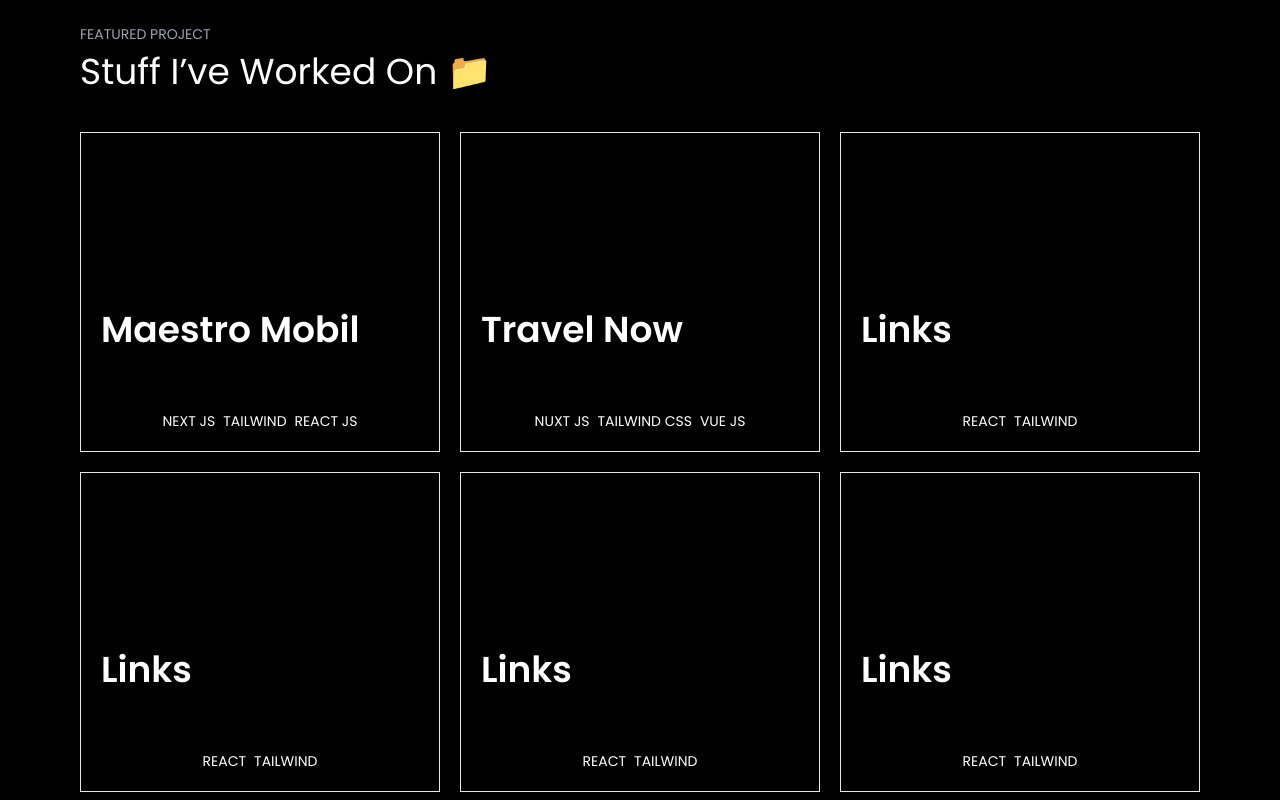
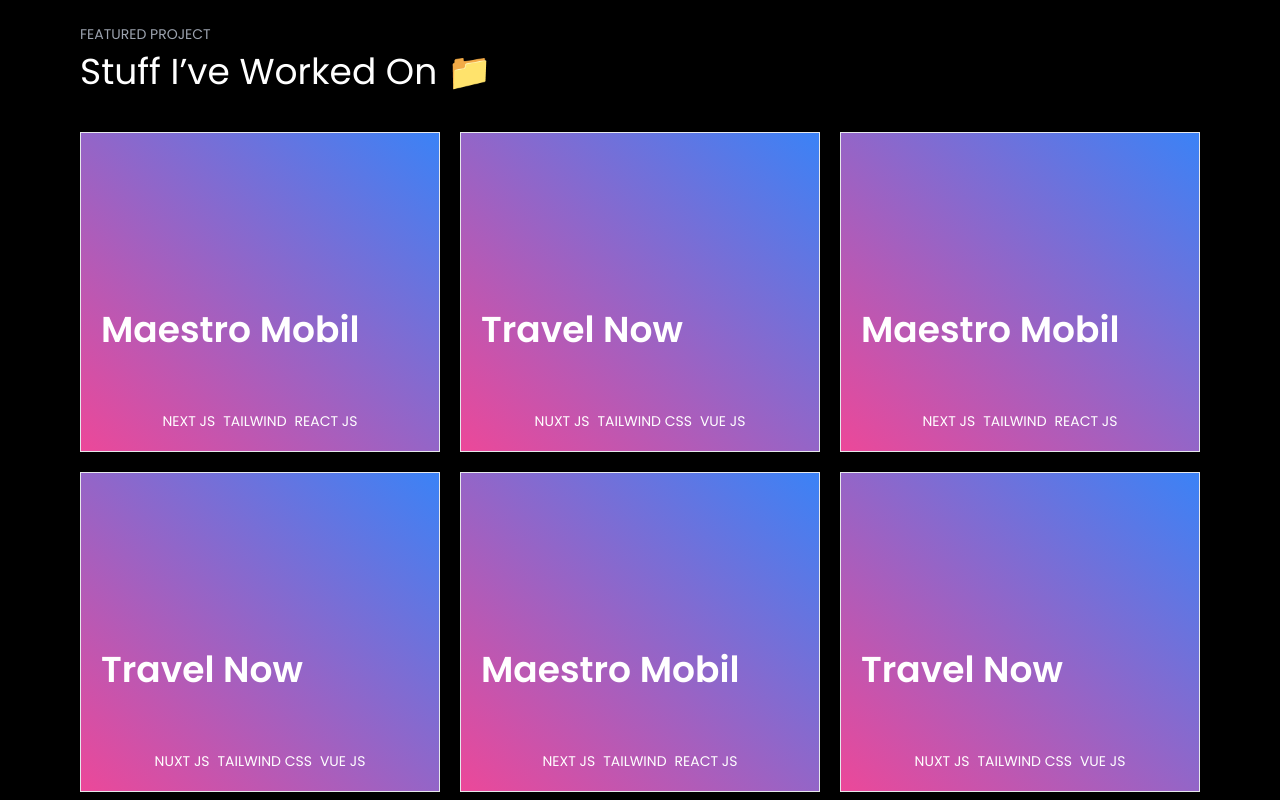
Before and after one commit to dhoniaridho/ahmadridhoni-v1, a Next.js app: page / in a window 1280 px wide. Shown: the part 840-1640 px from the top of the page. Built offline with nearby package versions, Linux system fonts and the light colour scheme.

Commit message:
update: portfolio section

```diff
--- a/components/ui/badge.js
+++ b/components/ui/badge.js
@@ -2,9 +2,9 @@ import classNames from "classnames"
 
 export default function Badge(props) {
     const {type, children} = props
-    const className = classNames(props.className,{
-        'text-red-500': type === 'danger',
-        'text-blue-500': type === 'primary'
+    const className = classNames(props.className, 'px-2 py-1 rounded-full text-sm',{
+        'bg-red-500 text-white': type === 'danger',
+        'bg-pink-500 text-white': type === 'primary'
     })
     return(
         <span className={className}>{children}</span>
--- a/package.json
+++ b/package.json
@@ -20,7 +20,8 @@
     "react-dom": "17.0.2",
     "react-google-recaptcha": "^2.1.0",
     "react-hook-form": "^7.12.2",
-    "react-icons": "^4.2.0"
+    "react-icons": "^4.2.0",
+    "recoil": "^0.4.0"
   },
   "devDependencies": {
     "autoprefixer": "^10.3.1",
--- a/pages/api/projects.js
+++ b/pages/api/projects.js
@@ -1,71 +1,94 @@
 export default function handler(req, res) {
-
   const projects = [
     {
       name: "Maestro Mobil",
-          href: "http://maestromobil.vercel.app",
+      link: "http://maestromobil.vercel.app",
       tech: ["Next JS", "tailwind", "React Js"],
+      preview: "https://i.ibb.co/cg9q64M/maestromobil.png",
+      code: 'https://github.com/dhoniaridho/maestromobil'
     },
     {
       name: "Travel Now",
-          href: "https://travel-now.vercel.app/",
+      link: "https://travel-now.vercel.app/",
       tech: ["Nuxt JS", "Tailwind CSS", "Vue Js"],
+      preview: "https://i.ibb.co/fY9QNPn/travelnow.png",
+      code: 'https://github.com/dhoniaridho/travel-now'
     },
     {
-          name: "Links",
-          href: "/",
-          tech: ["react", "tailwind"],
+      name: "Maestro Mobil",
+      link: "http://maestromobil.vercel.app",
+      tech: ["Next JS", "tailwind", "React Js"],
+      preview: "https://i.ibb.co/cg9q64M/maestromobil.png",
+      code: 'https://github.com/dhoniaridho/maestromobil'
     },
     {
-          name: "Links",
-          href: "/",
-          tech: ["react", "tailwind"],
+      name: "Travel Now",
+      link: "https://travel-now.vercel.app/",
+      tech: ["Nuxt JS", "Tailwind CSS", "Vue Js"],
+      preview: "https://i.ibb.co/fY9QNPn/travelnow.png",
+      code: 'https://github.com/dhoniaridho/travel-now'
     },
     {
-          name: "Links",
-          href: "/",
-          tech: ["react", "tailwind"],
+      name: "Maestro Mobil",
+      link: "http://maestromobil.vercel.app",
+      tech: ["Next JS", "tailwind", "React Js"],
+      preview: "https://i.ibb.co/cg9q64M/maestromobil.png",
+      code: 'https://github.com/dhoniaridho/maestromobil'
     },
     {
-          name: "Links",
-          href: "/",
-          tech: ["react", "tailwind"],
+      name: "Travel Now",
+      link: "https://travel-now.vercel.app/",
+      tech: ["Nuxt JS", "Tailwind CSS", "Vue Js"],
+      preview: "https://i.ibb.co/fY9QNPn/travelnow.png",
+      code: 'https://github.com/dhoniaridho/travel-now'
     },
     {
-          name: "Links",
-          href: "/",
-          tech: ["react", "tailwind"],
+      name: "Maestro Mobil",
+      link: "http://maestromobil.vercel.app",
+      tech: ["Next JS", "tailwind", "React Js"],
+      preview: "https://i.ibb.co/cg9q64M/maestromobil.png",
+      code: 'https://github.com/dhoniaridho/maestromobil'
     },
     {
-          name: "Links",
-          href: "/",
-          tech: ["react", "tailwind"],
+      name: "Travel Now",
+      link: "https://travel-now.vercel.app/",
+      tech: ["Nuxt JS", "Tailwind CSS", "Vue Js"],
+      preview: "https://i.ibb.co/fY9QNPn/travelnow.png",
+      code: 'https://github.com/dhoniaridho/travel-now'
     },
     {
-          name: "Links",
-          href: "/",
-          tech: ["react", "tailwind"],
+      name: "Maestro Mobil",
+      link: "http://maestromobil.vercel.app",
+      tech: ["Next JS", "tailwind", "React Js"],
+      preview: "https://i.ibb.co/cg9q64M/maestromobil.png",
+      code: 'https://github.com/dhoniaridho/maestromobil'
     },
     {
-          name: "Links",
-          href: "/",
-          tech: ["react", "tailwind"],
+      name: "Travel Now",
+      link: "https://travel-now.vercel.app/",
+      tech: ["Nuxt JS", "Tailwind CSS", "Vue Js"],
+      preview: "https://i.ibb.co/fY9QNPn/travelnow.png",
+      code: 'https://github.com/dhoniaridho/travel-now'
     },
     {
-          name: "Links",
-          href: "/",
-          tech: ["react", "tailwind"],
+      name: "Maestro Mobil",
+      link: "http://maestromobil.vercel.app",
+      tech: ["Next JS", "tailwind", "React Js"],
+      preview: "https://i.ibb.co/cg9q64M/maestromobil.png",
+      code: 'https://github.com/dhoniaridho/maestromobil'
     },
     {
-          name: "Links",
-          href: "/",
-          tech: ["react", "tailwind"],
+      name: "Travel Now",
+      link: "https://travel-now.vercel.app/",
+      tech: ["Nuxt JS", "Tailwind CSS", "Vue Js"],
+      preview: "https://i.ibb.co/fY9QNPn/travelnow.png",
+      code: 'https://github.com/dhoniaridho/travel-now'
     },
   ];
 
-    if (req.method === 'GET') {
-      res.status(200).json(projects)
+  if (req.method === "GET") {
+    res.status(200).json(projects);
   } else {
-        res.status(404).json({ message: 'Not Found' })
+    res.status(404).json({ message: "Not Found" });
   }
 }
--- a/pages/index.js
+++ b/pages/index.js
@@ -6,14 +6,18 @@ import Box from "../assets/images/box.png";
 import { useForm } from "react-hook-form";
 import Alert from "~/components/ui/alert";
 import { FaFacebook, FaGithub, FaInstagram, FaLinkedin } from "react-icons/fa";
-import { HiMail } from "react-icons/hi";
-import emailjs from 'emailjs-com';
+import { HiMail, HiOutlineX } from "react-icons/hi";
+import emailjs from "emailjs-com";
 import axios from "axios";
+import Badge from "~/components/ui/badge";
 
 export default function Home() {
-
   const [isSubmitting, setIsSubmitting] = useState(false);
+  const [isModal, setIsModal] = useState(false);
+  const [isHover, setIsHover] = useState(false);
+  const [isContent, setIsContent] = useState("");
   const [projects, setprojects] = useState([]);
+  const [content, setContent] = useState("");
 
   const {
     register,
@@ -22,23 +26,28 @@ export default function Home() {
     formState: { errors },
   } = useForm();
 
-  const fetchProject = async ()=>{
+  const fetchProject = async () => {
     try {
-      const res = await axios.get('api/projects');
-      setprojects(res.data)
+      const res = await axios.get("api/projects");
+      setprojects(res.data);
     } catch (error) {
       console.log(error);
     }
-  }
+  };
 
-  useEffect(()=>{
-    fetchProject()
-  }, [])
+  useEffect(() => {
+    fetchProject();
+  }, []);
 
   const onSubmit = async (data) => {
     setIsSubmitting(true);
     try {
-      await emailjs.send("service_0q1ymjd","template_a4mhqoa", data, 'user_CwxQFu4YJaOLU3gt8aMcw');
+      await emailjs.send(
+        "service_0q1ymjd",
+        "template_a4mhqoa",
+        data,
+        "user_CwxQFu4YJaOLU3gt8aMcw"
+      );
       reset((data = ""));
       setIsSubmitting(false);
       alert("message has been send");
@@ -95,15 +104,22 @@ export default function Home() {
           <h1 className="text-3xl md:text-4xl">Stuff I’ve Worked On 📁</h1>
         </div>
         <div className="grid md:grid-cols-3 gap-5">
-          {projects.map((p, i) => {
+          {projects.slice(0, 6).map((p, i) => {
             return (
-              <a
-                target="_blank"
-                rel="noopener noreferrer"
-                href={p.href}
+              <>
+                <div
+                  key={i}
+                  onMouseOver={() => setIsHover({ [i]: true })}
+                  onMouseLeave={() => setIsHover({ [i]: false })}
                   role="button"
-                key={i}
-                className="flex justify-between flex-col h-80 hover:bg-gradient-to-tr hover:border-0 border from-pink-500 to-blue-500 p-5"
+                  onClick={() => {
+                    setIsModal({ [i]: true });
+                  }}
+                  className={`flex justify-between flex-col h-80 p-5 ${
+                    isHover[i]
+                      ? "bg-black border"
+                      : "bg-gradient-to-tr from-pink-500 to-blue-500 border"
+                  }`}
                 >
                   <div className="flex-1 flex place-items-center">
                     <div className="mt-24">
@@ -117,7 +133,69 @@ export default function Home() {
                       </p>
                     ))}
                   </div>
+                </div>
+                <div
+                  className={`fixed w-full inset-0 h-screen bg-transparent z-50 flex justify-center place-items-center transform transition ${
+                    isModal[i] ? "scale-100 opacity-100" : "scale-0 opacity-0"
+                  }`}
+                  aria-labelledby={p.title}
+                  role="dialog"
+                  aria-modal={isModal[i]}
+                >
+                  <div
+                    className={`flex place-items-center justify-center h-screen w-full text-cente z-20 transform transition-transform ${
+                      isModal[i] ? "scale-100" : "scale-0"
+                    }`}
+                  >
+                    <div className="bg-white text-black w-10/12 h-5/6 md:w-3/4 md:h-3/4 flex justify-between flex-col">
+                      <div className="h-16 flex justify-end px-5">
+                        <button
+                          className="text-red-500"
+                          onClick={() => setIsModal({ [i]: false })}
+                        >
+                          <HiOutlineX size="30px" />
+                        </button>
+                      </div>
+                      <div className="flex-1 md:px-10">
+                        <div className="p-2 bg-gray-100 w-3/4 md:w-1/2 shadow-md mx-auto hover:shadow-xl">
+                                <a href={p.link} target="_blank" rel="noopener noreferrer">
+                                <img
+								draggable="false"
+                            className="hover:opacity-80 transition-opacity"
+                            src={p.preview}
+                            alt={p.name}
+                          />
                                 </a>
+                        </div>
+                        <div className="mt-3 px-5">
+                          <h1 className="text-xl md:text-4xl font-semibold">{p.name}</h1>
+                          <ul className="flex mt-1">
+                            {p.tech.map((t, i) => {
+                              return (
+                                <li className="mr-1" key={i}>
+                                  <Badge className="capitalize text-xs font-light">
+                                    {t}
+                                  </Badge>
+                                </li>
+                              );
+                            })}
+                          </ul>
+                          <div className="flex mt-3">
+                            <a className="hover:text-pink-600" href={p.code} target="_blank" rel="noopener noreferrer">
+                              <FaGithub size="20px" />
+                            </a>
+                          </div>
+                        </div>
+                      </div>
+                    </div>
+                  </div>
+                  <div
+                    className={`bg-gray-900 w-full h-screen bg-clip-padding backdrop-filter backdrop-blur-lg bg-opacity-30 z-0 fixed transition-all duration-300 ${
+                      isModal[i] ? "opacity-100" : "opacity-0 hidden"
+                    }`}
+                  ></div>
+                </div>
+              </>
             );
           })}
         </div>
--- a/pages/portfolio.js
+++ b/pages/portfolio.js
@@ -1,10 +1,15 @@
 import axios from "axios";
 import { useEffect, useState } from "react";
 import MainLayout from "~/components/layouts/main-layout";
+import Badge from "~/components/ui/badge";
+import { FaGithub } from "react-icons/fa";
+import { HiOutlineX } from "react-icons/hi";
 
 export default function Portfolio() {
 
   const [projects, setprojects] = useState([]);
+    const [isModal, setIsModal] = useState(false);
+  const [isHover, setIsHover] = useState(false);
 
   const fetchProject = async ()=>{
     try {
@@ -29,13 +34,20 @@ export default function Portfolio() {
         <div className="grid md:grid-cols-3 gap-5">
           {projects.map((p, i) => {
             return (
-              <a
-                target="_blank"
-                rel="noopener noreferrer"
-                href={p.href}
-                role="link"
+              <>
+                <div
                   key={i}
-                className="flex justify-between flex-col h-80 hover:bg-gradient-to-tr hover:border-0 border from-pink-500 to-blue-500 p-5"
+                  onMouseOver={() => setIsHover({ [i]: true })}
+                  onMouseLeave={() => setIsHover({ [i]: false })}
+                  role="button"
+                  onClick={() => {
+                    setIsModal({ [i]: true });
+                  }}
+                  className={`flex justify-between flex-col h-80 p-5 ${
+                    isHover[i]
+                      ? "bg-black border"
+                      : "bg-gradient-to-tr from-pink-500 to-blue-500 border"
+                  }`}
                 >
                   <div className="flex-1 flex place-items-center">
                     <div className="mt-24">
@@ -49,7 +61,69 @@ export default function Portfolio() {
                       </p>
                     ))}
                   </div>
+                </div>
+                <div
+                  className={`fixed w-full inset-0 h-screen bg-transparent z-50 flex justify-center place-items-center transform transition ${
+                    isModal[i] ? "scale-100 opacity-100" : "scale-0 opacity-0"
+                  }`}
+                  aria-labelledby={p.title}
+                  role="dialog"
+                  aria-modal={isModal[i]}
+                >
+                  <div
+                    className={`flex place-items-center justify-center h-screen w-full text-cente z-20 transform transition-transform ${
+                      isModal[i] ? "scale-100" : "scale-0"
+                    }`}
+                  >
+                    <div className="bg-white text-black w-10/12 h-5/6 md:w-3/4 md:h-3/4 flex justify-between flex-col">
+                      <div className="h-16 flex justify-end px-5">
+                        <button
+                          className="text-red-500"
+                          onClick={() => setIsModal({ [i]: false })}
+                        >
+                          <HiOutlineX size="30px" />
+                        </button>
+                      </div>
+                      <div className="flex-1 md:px-10">
+                        <div className="p-2 bg-gray-100 w-3/4 md:w-1/2 shadow-md mx-auto hover:shadow-xl">
+                                <a href={p.link} target="_blank" rel="noopener noreferrer">
+                                <img
+								draggable="false"
+                            className="hover:opacity-80 transition-opacity"
+                            src={p.preview}
+                            alt={p.name}
+                          />
                                 </a>
+                        </div>
+                        <div className="mt-3 px-5">
+                          <h1 className="text-xl md:text-4xl font-semibold">{p.name}</h1>
+                          <ul className="flex mt-1">
+                            {p.tech.map((t, i) => {
+                              return (
+                                <li className="mr-1" key={i}>
+                                  <Badge className="capitalize text-xs font-light">
+                                    {t}
+                                  </Badge>
+                                </li>
+                              );
+                            })}
+                          </ul>
+                          <div className="flex mt-3">
+                            <a className="hover:text-pink-600" href={p.code} target="_blank" rel="noopener noreferrer">
+                              <FaGithub size="20px" />
+                            </a>
+                          </div>
+                        </div>
+                      </div>
+                    </div>
+                  </div>
+                  <div
+                    className={`bg-gray-900 w-full h-screen bg-clip-padding backdrop-filter backdrop-blur-lg bg-opacity-30 z-0 fixed transition-all duration-300 ${
+                      isModal[i] ? "opacity-100" : "opacity-0 hidden"
+                    }`}
+                  ></div>
+                </div>
+              </>
             );
           })}
         </div>
```
Also changed, not shown: components/ui/modal.js (added, +25 -0 lines), 1 other file (tests, documents, lock files or other folders). Lines whose indentation alone changed are shown as unchanged.
